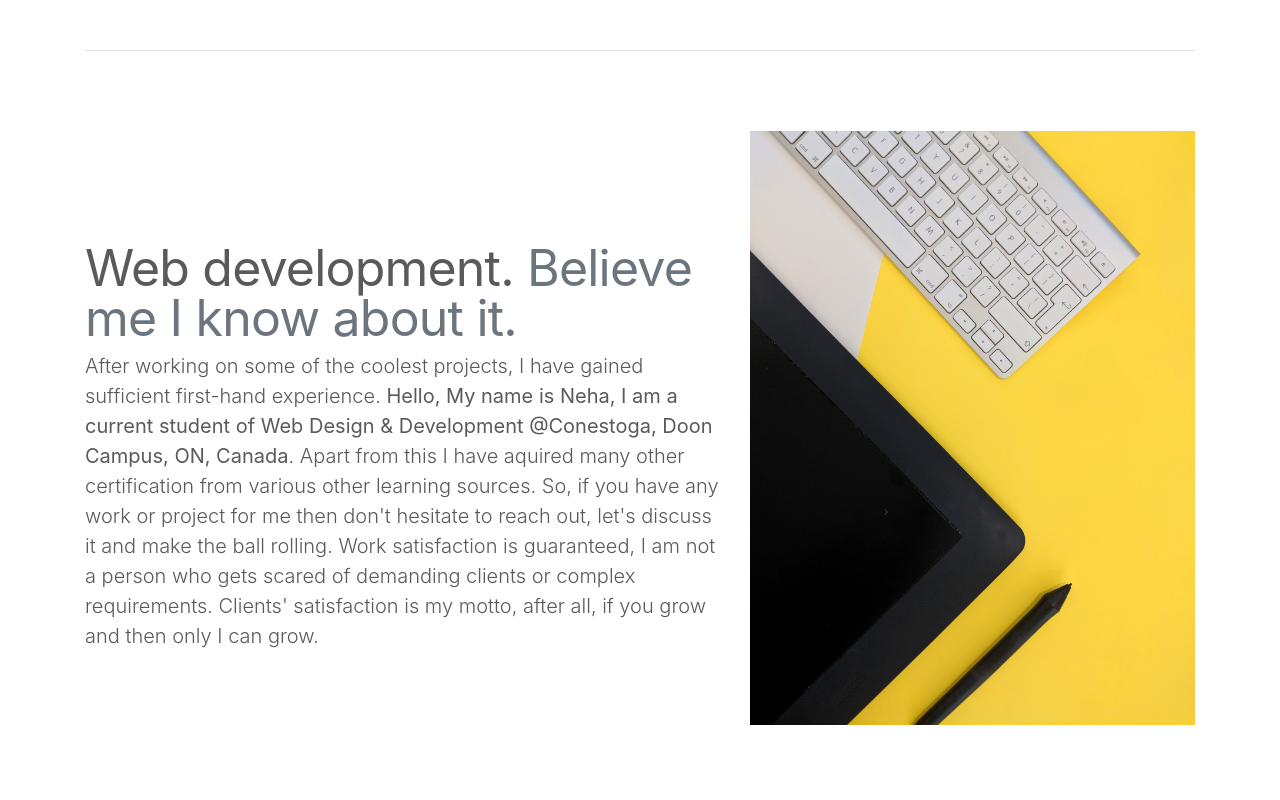
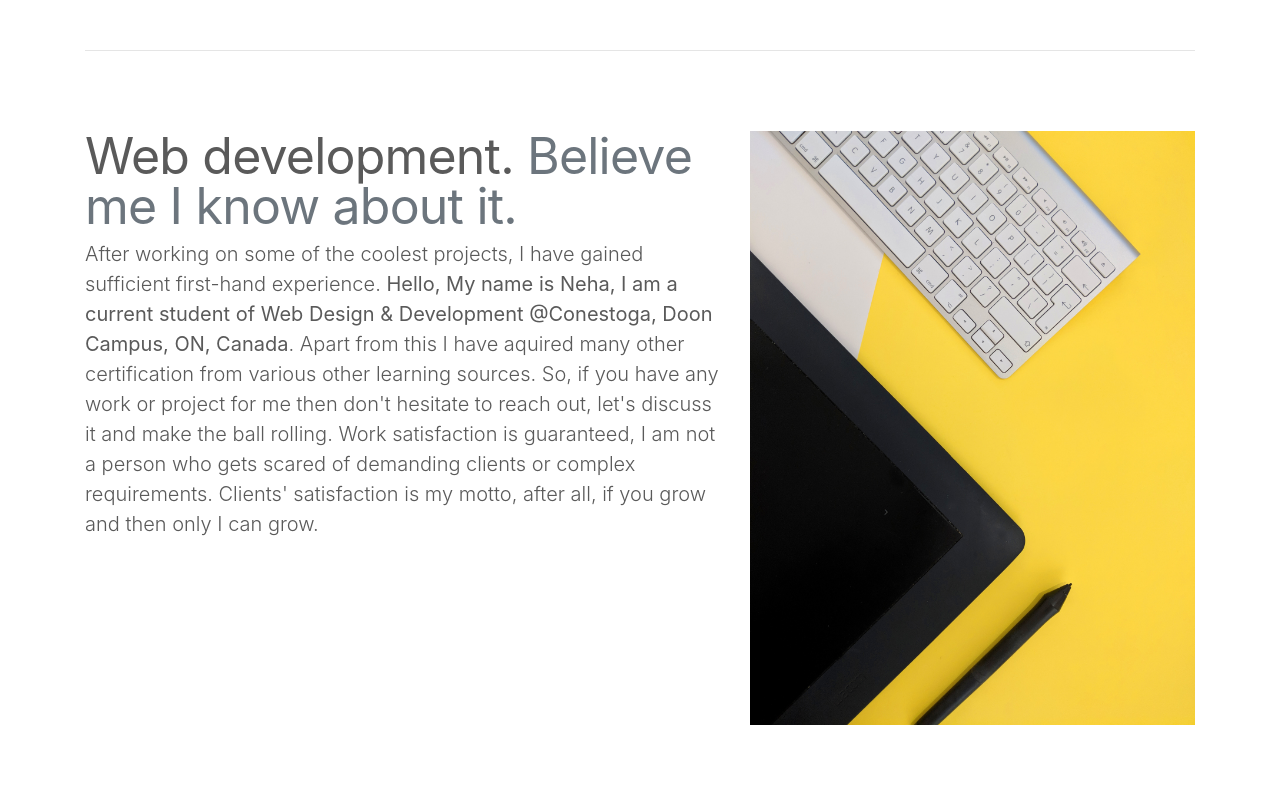
Before and after one commit to nehadesign/n, a plain HTML site: page index.html in a window 1280 px wide. Shown: the part 1200-2000 px from the top of the page. Drawn offline with nearby package versions, Linux system fonts and the light colour scheme.

Commit message:
Media query change

```diff
--- a/assets/css/style.css
+++ b/assets/css/style.css
@@ -45,3 +45,9 @@ body > div > main > .lead {
 .carousel-caption > p {
   font-size: 3em;
 }
+
+@media (min-width: 62em) {
+  .featurette-heading {
+    margin-top: 0;
+  }
+}
```
